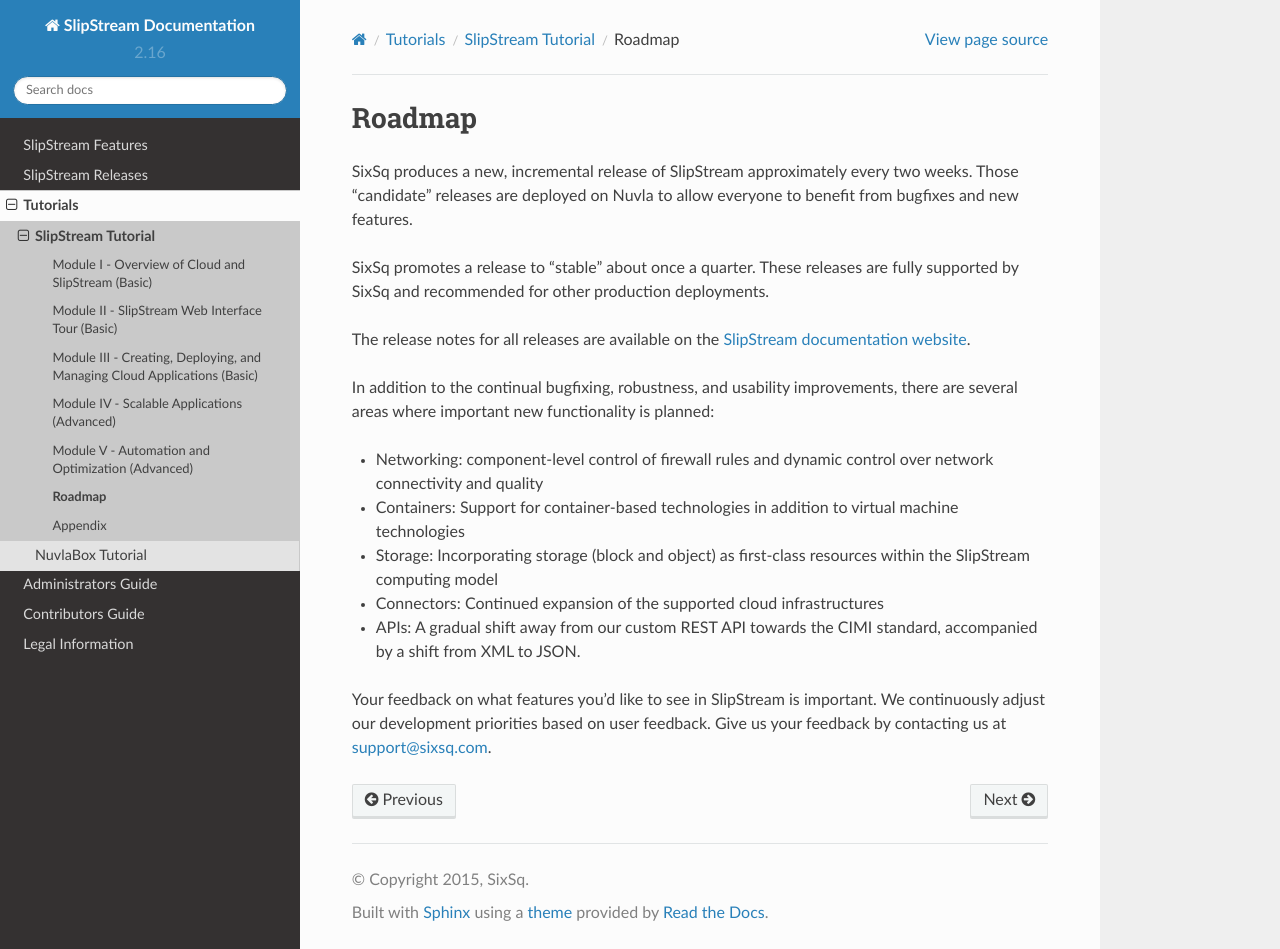
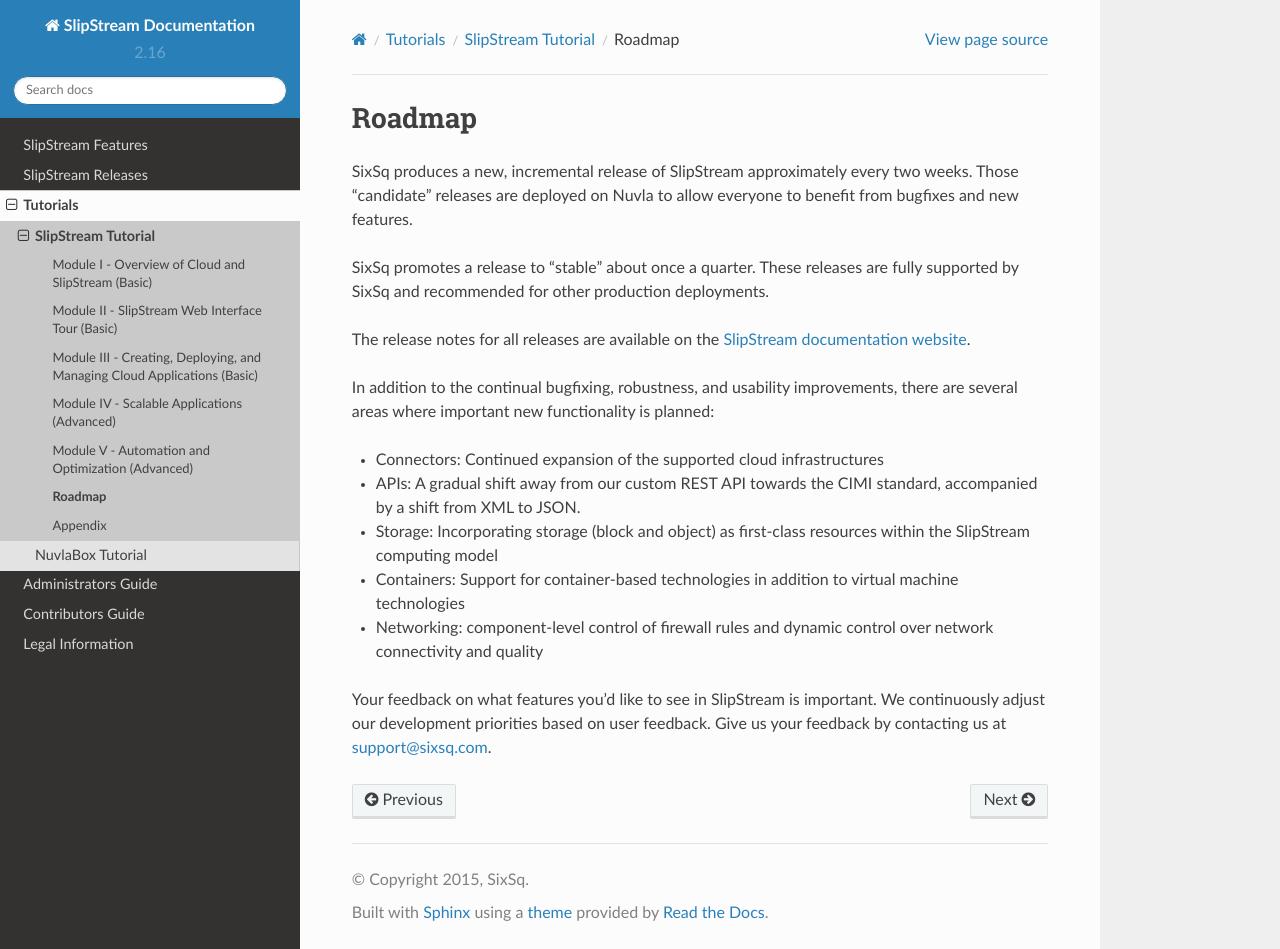
Before and after one commit to slipstream/SlipStreamDocumentation, a Sphinx documentation site: the page built from docs/tutorials/ss/roadmap.rst, in a window 1280 px wide and 949 px high. Built offline with Sphinx 7.4.7 and the Read the Docs theme 2.0.0, drawn with Linux system fonts in a browser that asks for light colours.

```diff
--- a/docs/tutorials/ss/roadmap.rst
+++ b/docs/tutorials/ss/roadmap.rst
@@ -16,16 +16,16 @@ In addition to the continual bugfixing, robustness, and usability
 improvements, there are several areas where important new
 functionality is planned:
 
-- Networking: component-level control of firewall rules and dynamic
-  control over network connectivity and quality
-- Containers: Support for container-based technologies in addition to
-  virtual machine technologies
-- Storage: Incorporating storage (block and object) as first-class
-  resources within the SlipStream computing model
 - Connectors: Continued expansion of the supported cloud
   infrastructures
 - APIs: A gradual shift away from our custom REST API towards the CIMI
   standard, accompanied by a shift from XML to JSON.
+- Storage: Incorporating storage (block and object) as first-class
+  resources within the SlipStream computing model
+- Containers: Support for container-based technologies in addition to
+  virtual machine technologies
+- Networking: component-level control of firewall rules and dynamic
+  control over network connectivity and quality
 
 Your feedback on what features you'd like to see in SlipStream is
 important.  We continuously adjust our development priorities based on
```
